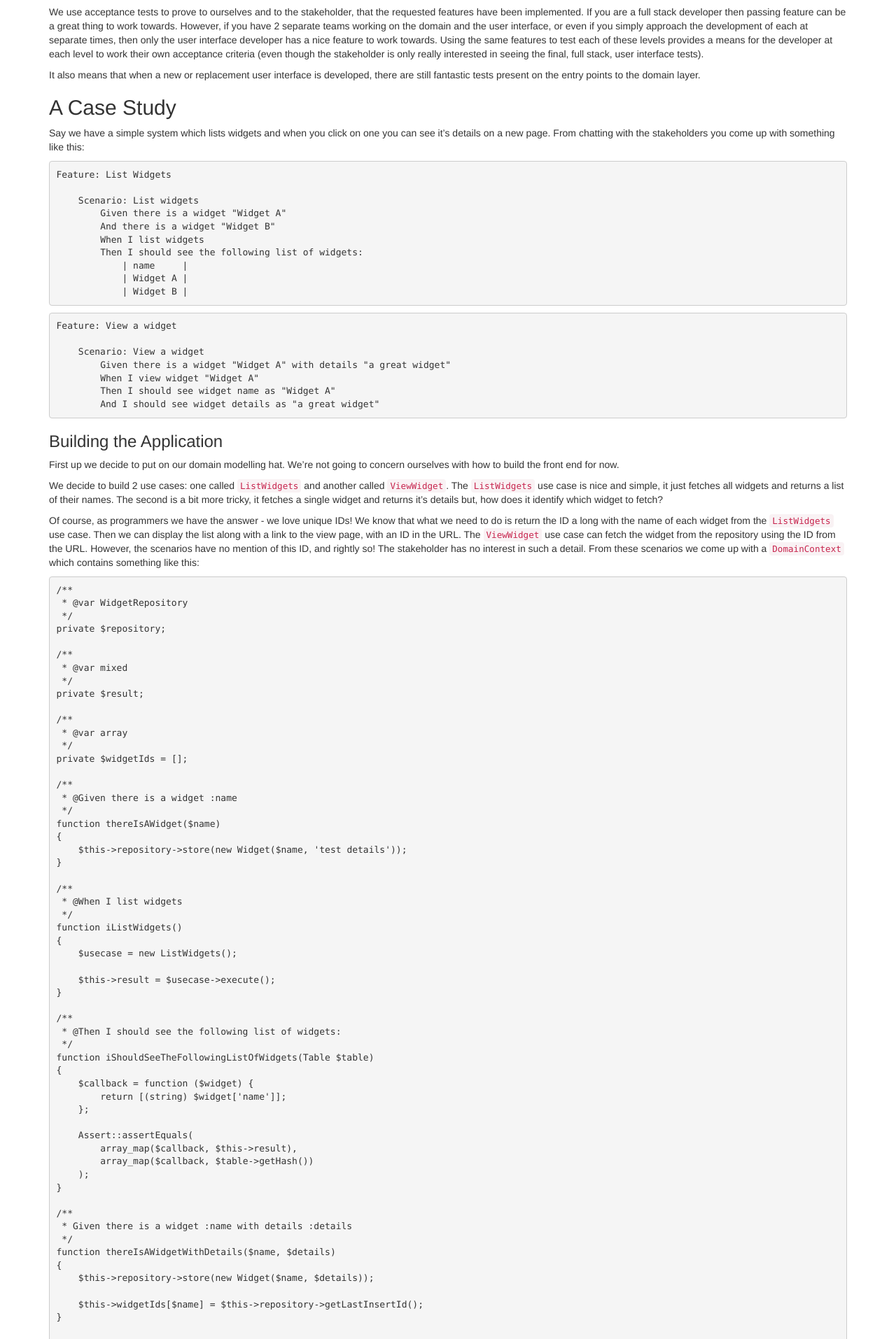
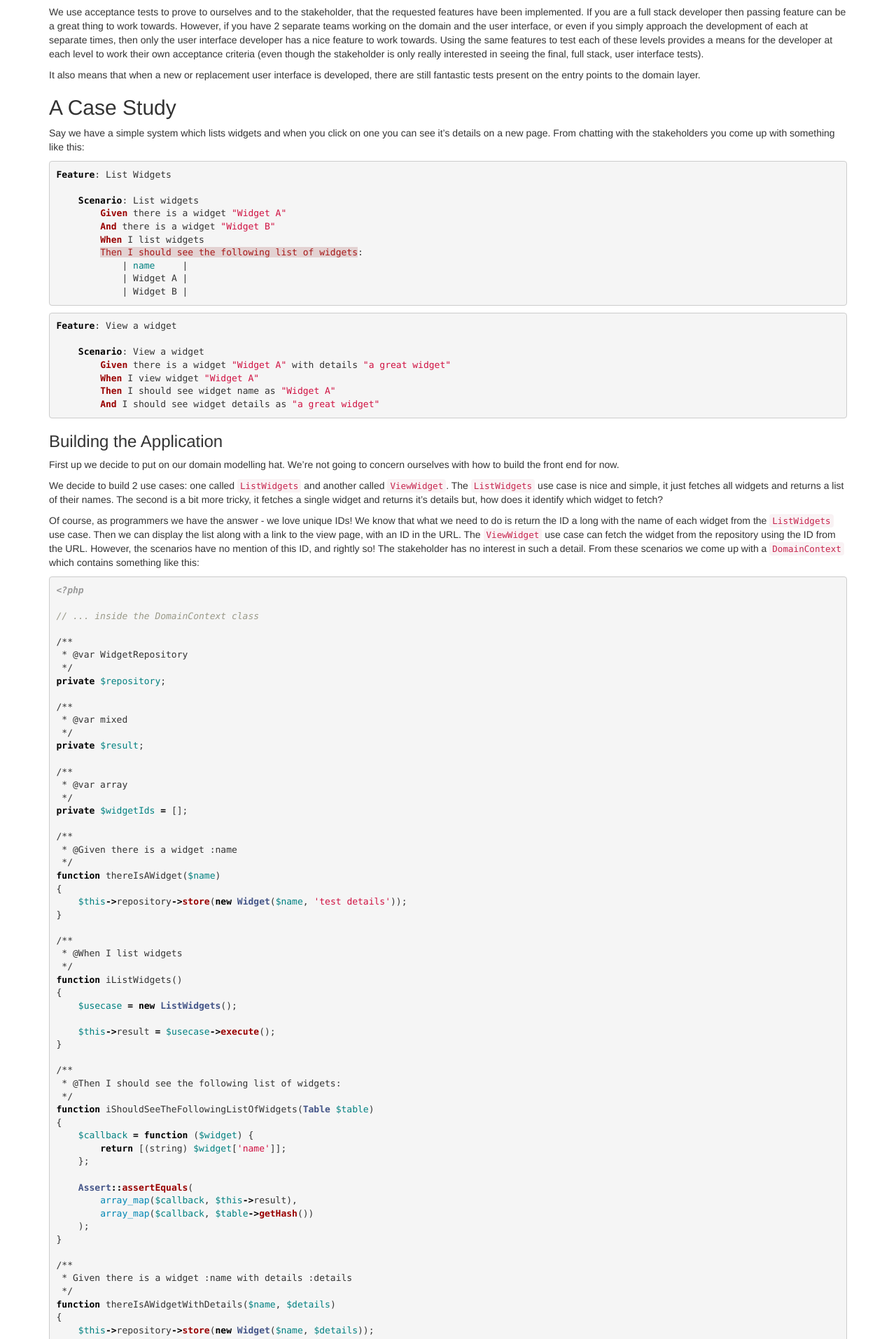
Before and after one commit to tomphp/tomphp.github.io, a Jekyll site: the page built from _posts/2014-10-03-testing-at-multiple-levels-with-behat.md, in a window 1280 px wide. Shown: the part 402-2316 px from the top of the page at 70% size. Built offline with Jekyll 4.4.1, drawn with Linux system fonts in a browser that asks for light colours; nearby versions of some CDN libraries; library files that are not in the unit come from our copies; comment, search, counter and statistics services are not loaded.

Commit message:
Add syntax style

```diff
--- a/_config.yml
+++ b/_config.yml
@@ -1 +1,3 @@
-highligher: rouge
+syntax-highlighting:
+  enabled : true
+  css: syntax.css
--- a/_includes/header.html
+++ b/_includes/header.html
@@ -11,6 +11,7 @@
     <script src="https://maxcdn.bootstrapcdn.com/bootstrap/3.2.0/js/bootstrap.min.js"></script>
 
     <link rel="stylesheet" href="/styles/main.css">
+    <link rel="stylesheet" href="/styles/syntax.css">
   </head>
   <body>
     <div class="container">
--- a/_posts/2014-10-03-testing-at-multiple-levels-with-behat.md
+++ b/_posts/2014-10-03-testing-at-multiple-levels-with-behat.md
@@ -94,6 +94,10 @@
 contains something like this:
 
 {% highlight php %}
+<?php
+
+// ... inside the DomainContext class
+
 /**
  * @var WidgetRepository
  */
--- /dev/null
+++ b/styles/syntax.css
@@ -0,0 +1,61 @@
+.hll { background-color: #ffffcc }
+.c { color: #999988; font-style: italic } /* Comment */
+.err { color: #a61717; background-color: #e3d2d2 } /* Error */
+.k { color: #000000; font-weight: bold } /* Keyword */
+.o { color: #000000; font-weight: bold } /* Operator */
+.cm { color: #999988; font-style: italic } /* Comment.Multiline */
+.cp { color: #999999; font-weight: bold; font-style: italic } /* Comment.Preproc */
+.c1 { color: #999988; font-style: italic } /* Comment.Single */
+.cs { color: #999999; font-weight: bold; font-style: italic } /* Comment.Special */
+.gd { color: #000000; background-color: #ffdddd } /* Generic.Deleted */
+.ge { color: #000000; font-style: italic } /* Generic.Emph */
+.gr { color: #aa0000 } /* Generic.Error */
+.gh { color: #999999 } /* Generic.Heading */
+.gi { color: #000000; background-color: #ddffdd } /* Generic.Inserted */
+.go { color: #888888 } /* Generic.Output */
+.gp { color: #555555 } /* Generic.Prompt */
+.gs { font-weight: bold } /* Generic.Strong */
+.gu { color: #aaaaaa } /* Generic.Subheading */
+.gt { color: #aa0000 } /* Generic.Traceback */
+.kc { color: #000000; font-weight: bold } /* Keyword.Constant */
+.kd { color: #000000; font-weight: bold } /* Keyword.Declaration */
+.kn { color: #000000; font-weight: bold } /* Keyword.Namespace */
+.kp { color: #000000; font-weight: bold } /* Keyword.Pseudo */
+.kr { color: #000000; font-weight: bold } /* Keyword.Reserved */
+.kt { color: #445588; font-weight: bold } /* Keyword.Type */
+.m { color: #009999 } /* Literal.Number */
+.s { color: #d01040 } /* Literal.String */
+.na { color: #008080 } /* Name.Attribute */
+.nb { color: #0086B3 } /* Name.Builtin */
+.nc { color: #445588; font-weight: bold } /* Name.Class */
+.no { color: #008080 } /* Name.Constant */
+.nd { color: #3c5d5d; font-weight: bold } /* Name.Decorator */
+.ni { color: #800080 } /* Name.Entity */
+.ne { color: #990000; font-weight: bold } /* Name.Exception */
+.nf { color: #990000; font-weight: bold } /* Name.Function */
+.nl { color: #990000; font-weight: bold } /* Name.Label */
+.nn { color: #555555 } /* Name.Namespace */
+.nt { color: #000080 } /* Name.Tag */
+.nv { color: #008080 } /* Name.Variable */
+.ow { color: #000000; font-weight: bold } /* Operator.Word */
+.w { color: #bbbbbb } /* Text.Whitespace */
+.mf { color: #009999 } /* Literal.Number.Float */
+.mh { color: #009999 } /* Literal.Number.Hex */
+.mi { color: #009999 } /* Literal.Number.Integer */
+.mo { color: #009999 } /* Literal.Number.Oct */
+.sb { color: #d01040 } /* Literal.String.Backtick */
+.sc { color: #d01040 } /* Literal.String.Char */
+.sd { color: #d01040 } /* Literal.String.Doc */
+.s2 { color: #d01040 } /* Literal.String.Double */
+.se { color: #d01040 } /* Literal.String.Escape */
+.sh { color: #d01040 } /* Literal.String.Heredoc */
+.si { color: #d01040 } /* Literal.String.Interpol */
+.sx { color: #d01040 } /* Literal.String.Other */
+.sr { color: #009926 } /* Literal.String.Regex */
+.s1 { color: #d01040 } /* Literal.String.Single */
+.ss { color: #990073 } /* Literal.String.Symbol */
+.bp { color: #999999 } /* Name.Builtin.Pseudo */
+.vc { color: #008080 } /* Name.Variable.Class */
+.vg { color: #008080 } /* Name.Variable.Global */
+.vi { color: #008080 } /* Name.Variable.Instance */
+.il { color: #009999 } /* Literal.Number.Integer.Long */
```
